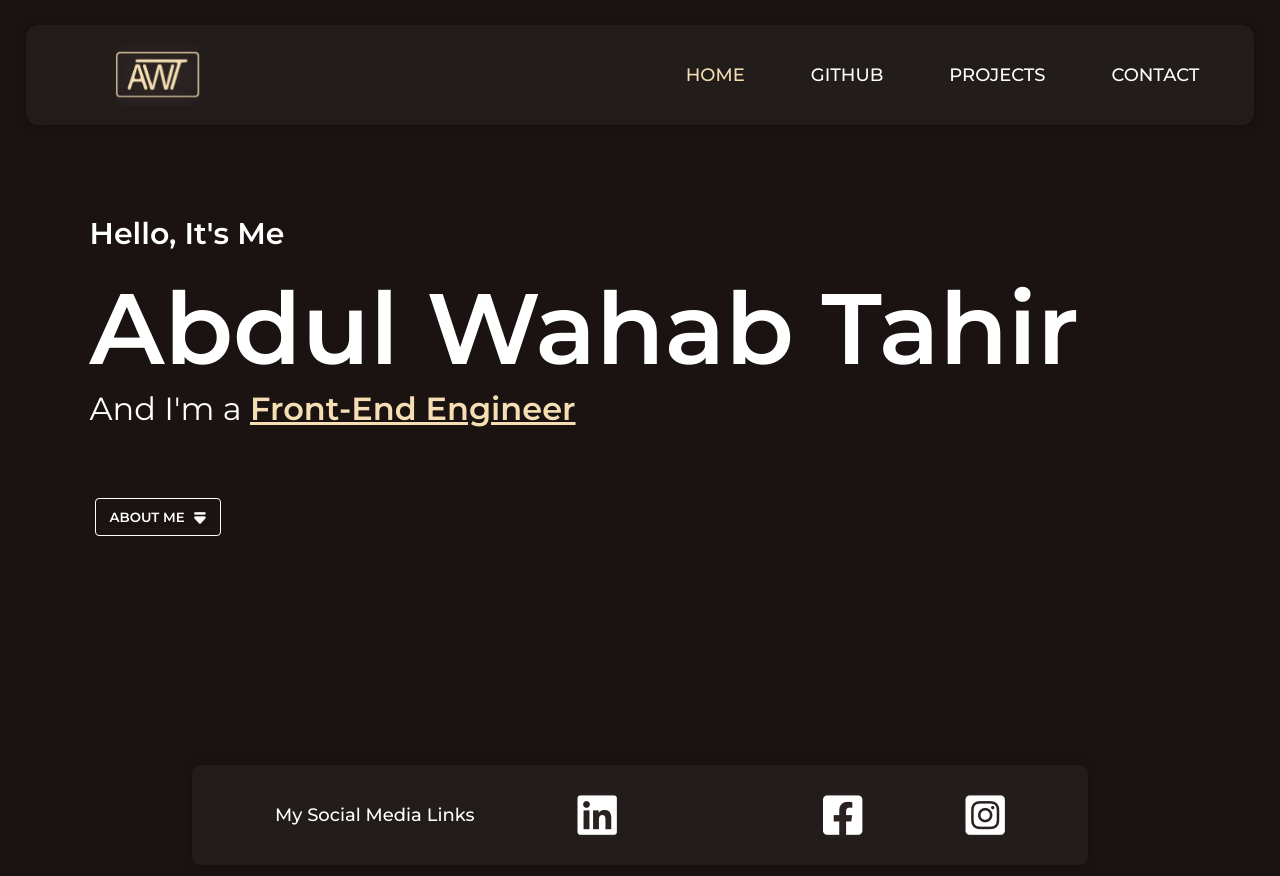
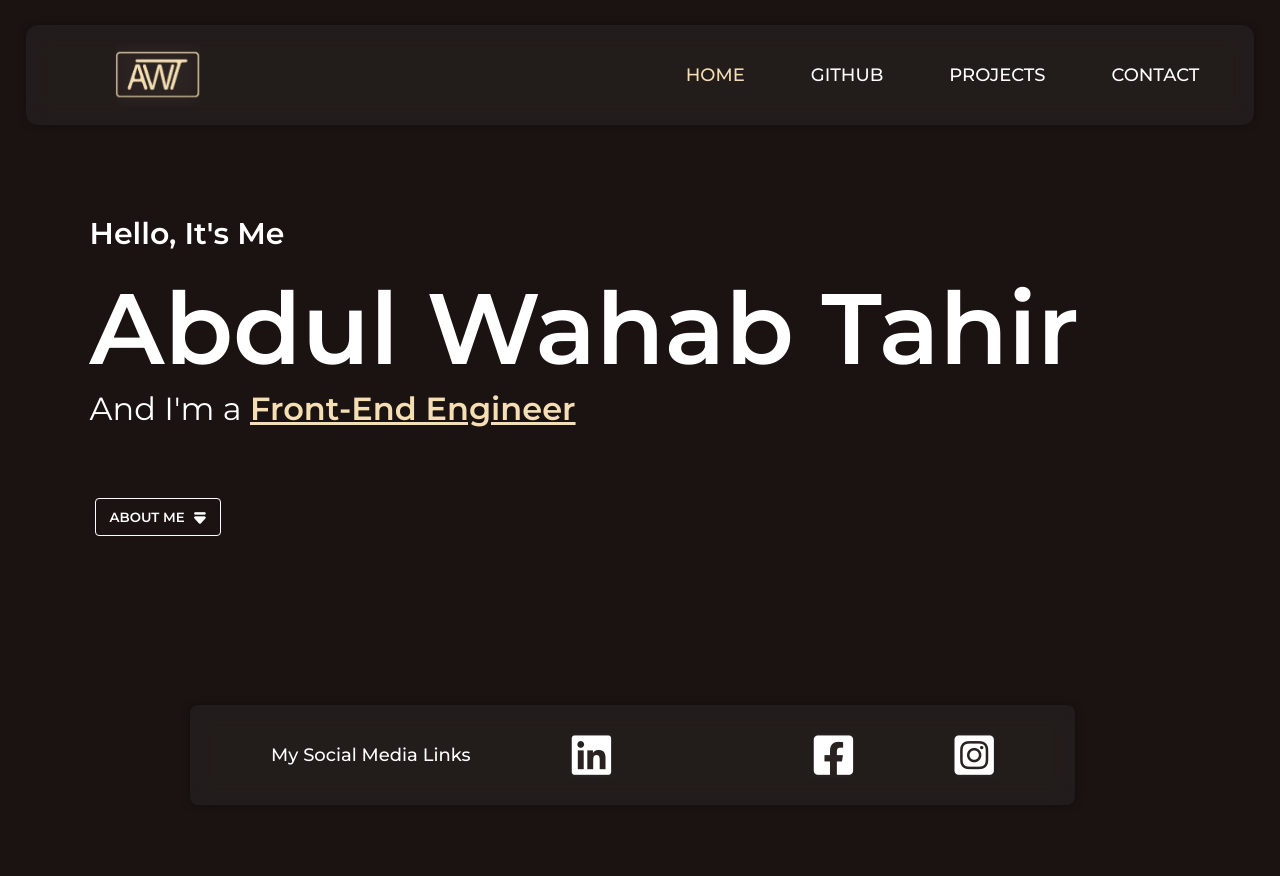
Before and after one commit to awahabt/Porfolio, a plain HTML site: page index.html in a window 1280 px wide. After the commit the page ends 845 px from the top, so only its background shows below. Drawn offline with Linux system fonts and the light colour scheme.

Commit message:
Update style.css

```diff
--- a/style.css
+++ b/style.css
@@ -109,7 +109,7 @@ nav{
     justify-content: space-between;
     flex-wrap: wrap;
     width: 100%;
-    height: 100vh;
+    height: 90vh;
     /* gap: 25vw; */
 }
 #page1-left-content{
@@ -123,11 +123,11 @@ nav{
     display: flex;
     align-items: center;
     justify-content: right;
-    /* padding-right: 40px; */
+    padding-right: 15px;
 }
 #social-media-links{
     min-width: 70px;
-    max-height: 240px;
+    height: 240px;
     display: flex;
     flex-direction: column;
     justify-content: center;
@@ -160,7 +160,7 @@ nav{
     backdrop-filter: blur(12px);
 }
 
-@media screen and (max-width: 1325px) {
+@media screen and (max-width: 1343px) {
     #page1-right-content{
         display: flex;
         width: 100%;
```
